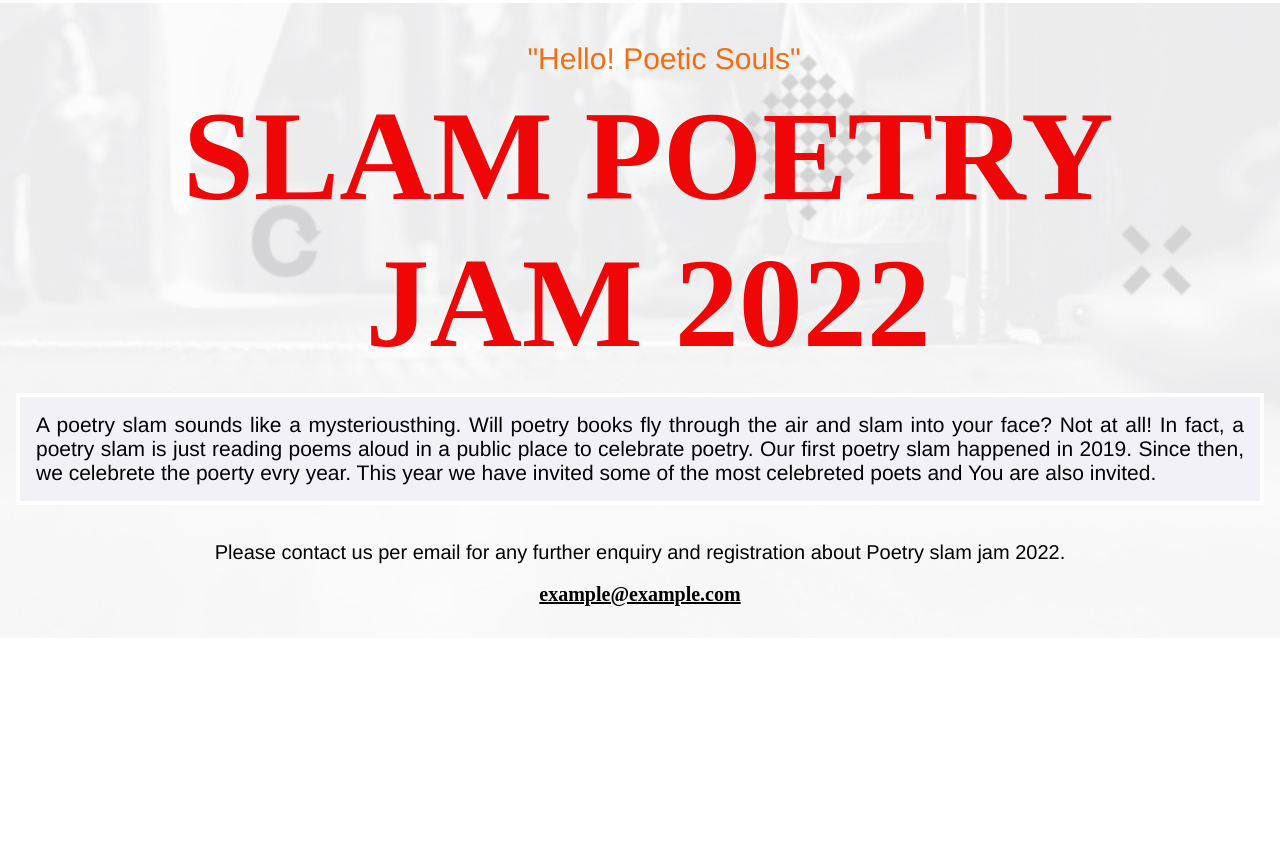
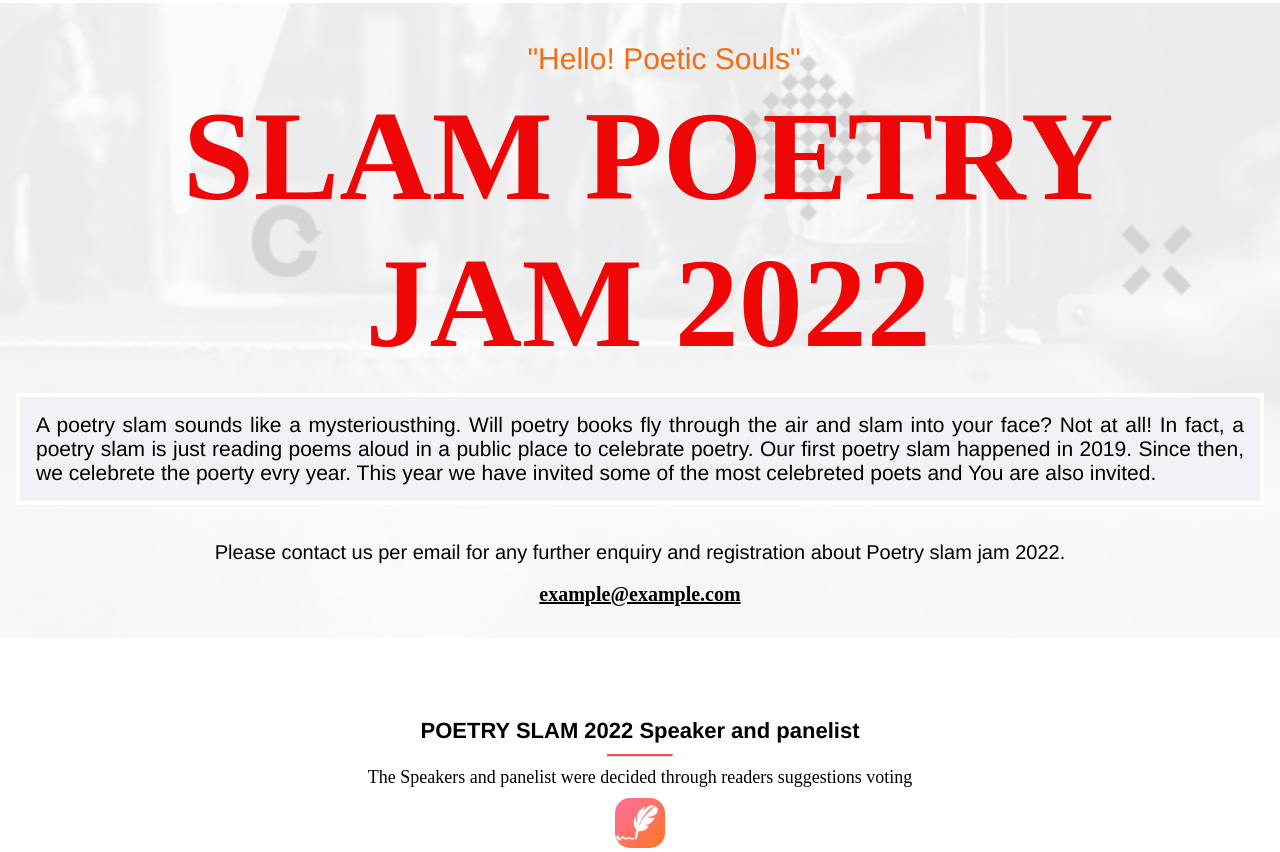
Before and after one commit to Krishnabot/Capstone-Project-Poetry-Page, a website: page index.html in a window 1280 px wide. Shown: the part 3069-3921 px from the top of the page. Before the commit the page ends 3787 px from the top, so only its background shows below. Drawn offline with Linux system fonts and the light colour scheme; a web font is replaced by a local one.

Commit message:
Add speaker-selection section

```diff
--- a/index.html
+++ b/index.html
@@ -164,6 +164,18 @@
             </div>
         </div>
     </div>
+    <div class="speaker-selection">
+            <div>
+                <p>POETRY SLAM 2022 Speaker and panelist</p>
+            </div>
+            <div>
+                <hr>
+            </div>
+            <div>The Speakers and panelist were decided through readers suggestions voting</div>
+            <div>
+            <img class = "logo" src="./src/ poetry-title-img.png">
+        </div>
+        </div>
  </section>
 </body>
 <script src="script.js"></script>
--- a/style.css
+++ b/style.css
@@ -51,7 +51,7 @@ height: 6rem;
 
 }
 
-.logo > img {
+.logo {
   height: 50px;
   width: 50px;
   border-radius: 30%;
@@ -368,3 +368,30 @@ height: 6rem;
   font-size: larger;
   color: rgb(255, 166, 0);
 }
+
+.speaker-selection {
+  display: flex;
+  flex-direction: column;
+  text-align: center;
+  gap: 10px;
+}
+
+.speaker-selection > div > p {
+  font-size: 22px;
+  font-weight: bold;
+  width: 40%;
+  margin: auto;
+}
+
+.speaker-selection  hr {
+  width: 5%;
+  border-top: 2px solid rgb(239, 81, 60);
+  margin: auto;
+}
+
+.speaker-selection > div:nth-child(3){
+  width: 50%;
+  margin: auto;
+  font-size: 18px;
+}
+}
```
